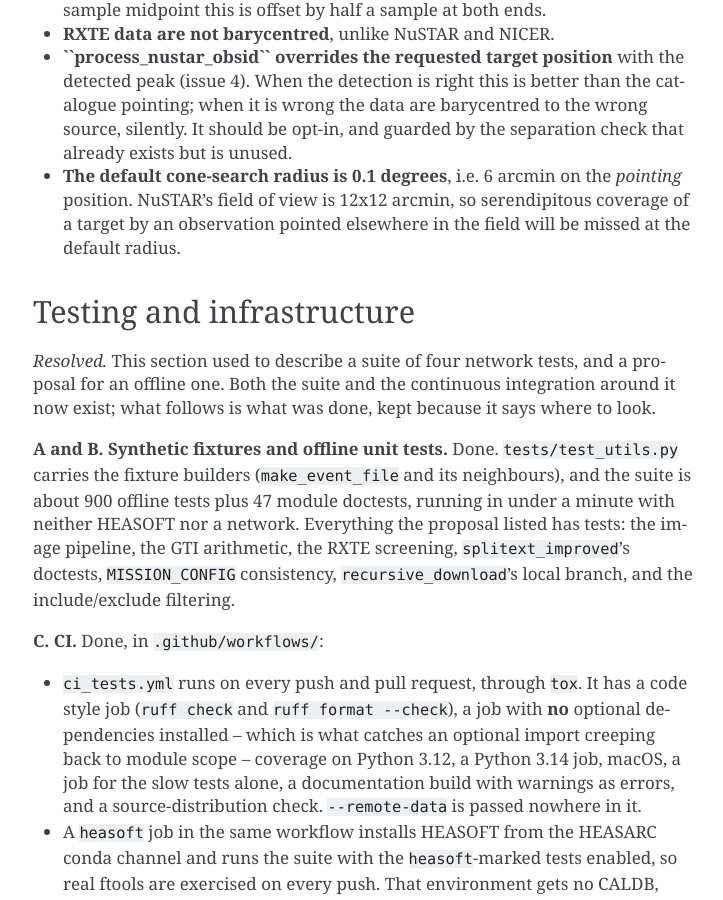
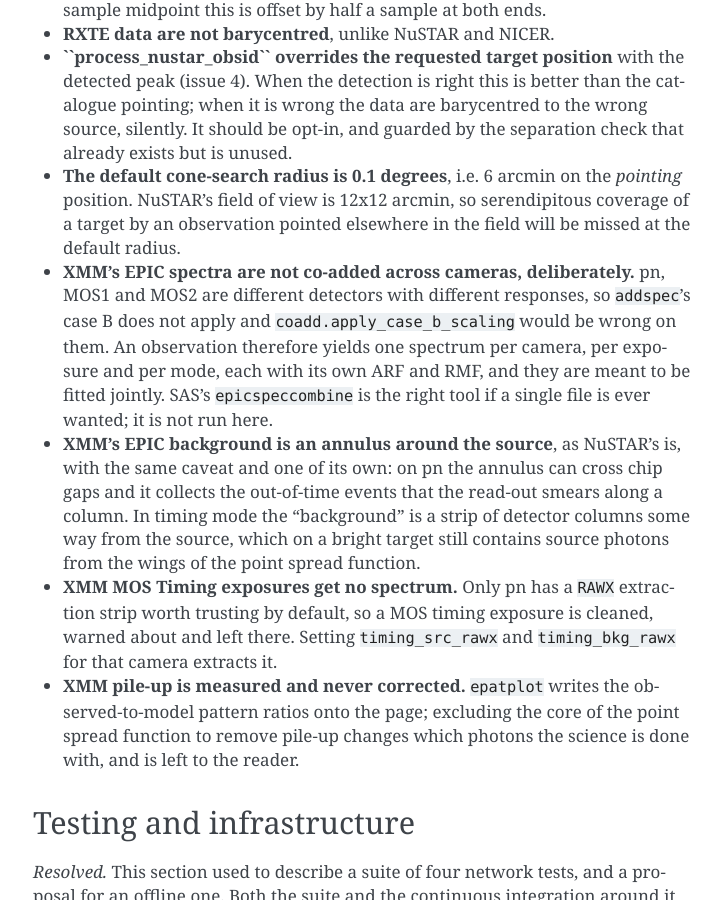
Before and after one commit to matteobachetti/heasarc_retrieve_pipeline, a Sphinx documentation site: the page built from docs/known_issues.rst, in a window 1280 px wide and 900 px high, scrolled down 37332 px. Shown: the whole window, without its empty margins (387-1110 px from the left). Built offline with Sphinx 7.4.7, drawn with Linux system fonts in a browser that asks for light colours; the version number could not be read and is left out.

Commit message:
Record step 9 and the XMM science caveats
Co-Authored-By: Claude Opus 5 <noreply@anthropic.com>

```diff
--- a/docs/known_issues.rst
+++ b/docs/known_issues.rst
@@ -1534,6 +1534,24 @@ reading the outputs, and they are described in more detail in :ref:`technical_de
 * **The default cone-search radius is 0.1 degrees**, i.e. 6 arcmin on the *pointing*
   position. NuSTAR's field of view is 12x12 arcmin, so serendipitous coverage of a target
   by an observation pointed elsewhere in the field will be missed at the default radius.
+* **XMM's EPIC spectra are not co-added across cameras, deliberately.** pn, MOS1 and MOS2
+  are different detectors with different responses, so ``addspec``'s case B does not apply
+  and ``coadd.apply_case_b_scaling`` would be wrong on them. An observation therefore
+  yields one spectrum per camera, per exposure and per mode, each with its own ARF and
+  RMF, and they are meant to be fitted jointly. SAS's ``epicspeccombine`` is the right tool
+  if a single file is ever wanted; it is not run here.
+* **XMM's EPIC background is an annulus around the source**, as NuSTAR's is, with the same
+  caveat and one of its own: on pn the annulus can cross chip gaps and it collects the
+  out-of-time events that the read-out smears along a column. In timing mode the
+  "background" is a strip of detector columns some way from the source, which on a bright
+  target still contains source photons from the wings of the point spread function.
+* **XMM MOS Timing exposures get no spectrum.** Only pn has a ``RAWX`` extraction strip
+  worth trusting by default, so a MOS timing exposure is cleaned, warned about and left
+  there. Setting ``timing_src_rawx`` and ``timing_bkg_rawx`` for that camera extracts it.
+* **XMM pile-up is measured and never corrected.** ``epatplot`` writes the
+  observed-to-model pattern ratios onto the page; excluding the core of the point spread
+  function to remove pile-up changes which photons the science is done with, and is left
+  to the reader.
 
 Testing and infrastructure
 --------------------------
```
Also changed, not shown: docs/xmm_integration_plan.md (+80 -7 lines).
